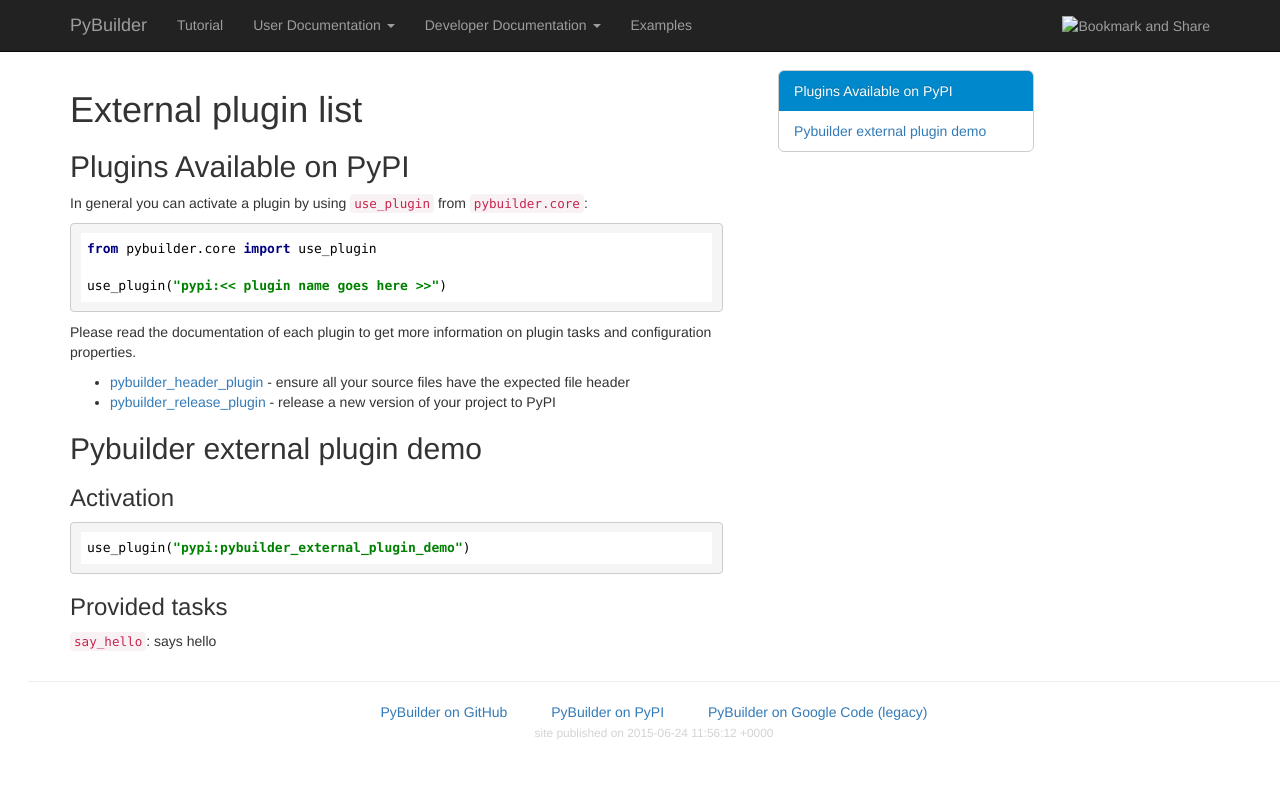
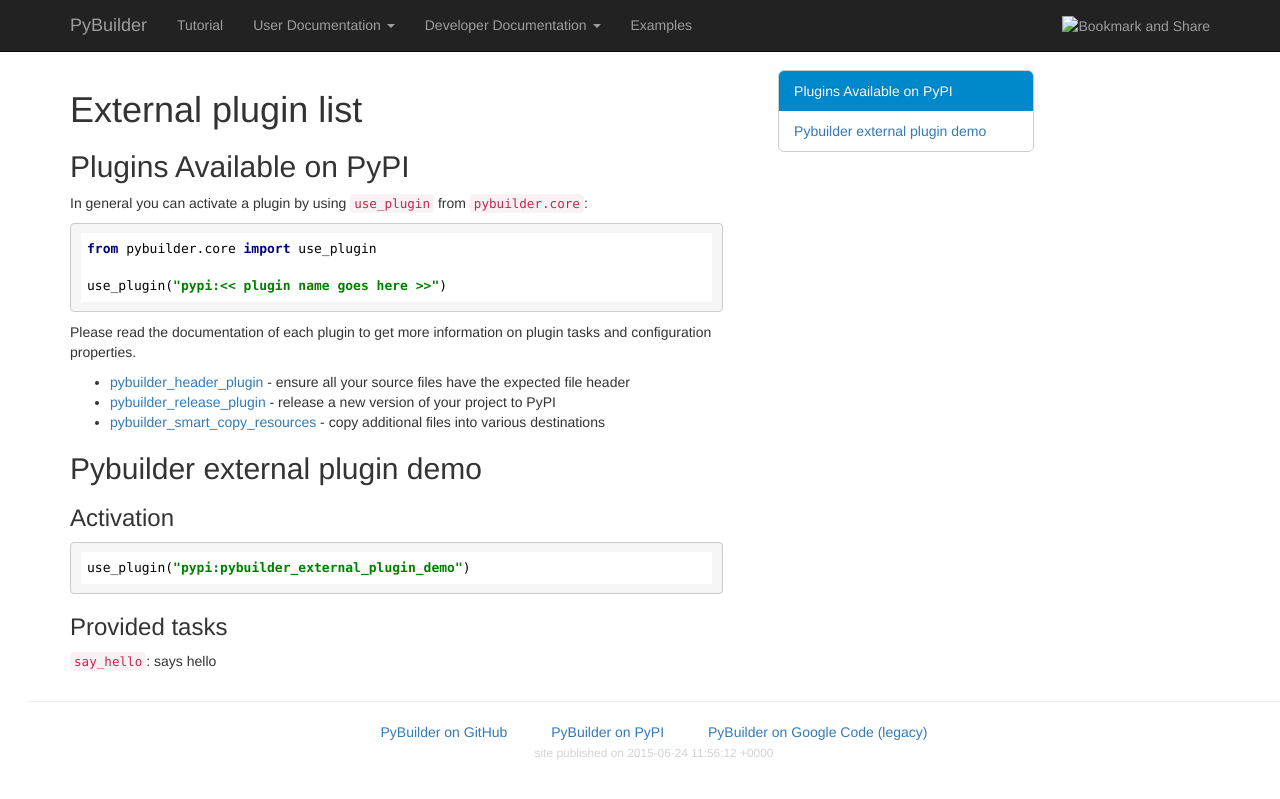
Before and after one commit to pybuilder/pybuilder.github.io, a Jekyll site: the page built from documentation/external_plugin_list.md, in a window 1280 px wide and 1396 px high. Shown: the top 799 px of the window. Built offline with Jekyll 4.4.1, drawn with Linux system fonts in a browser that asks for light colours; nearby versions of some CDN libraries.

Commit message:
Added: pybuilder-smart-copy-resources plugin to the list of external plugins

```diff
--- a/documentation/external_plugin_list.md
+++ b/documentation/external_plugin_list.md
@@ -18,6 +18,7 @@
 
 * [pybuilder_header_plugin](https://github.com/aelgru/pybuilder_header_plugin) - ensure all your source files have the expected file header
 * [pybuilder_release_plugin](https://github.com/aelgru/pybuilder_release_plugin) - release a new version of your project to PyPI
+* [pybuilder_smart_copy_resources](https://github.com/margru/pybuilder-smart-copy-resources) - copy additional files into various destinations
 
 ## Pybuilder external plugin demo
 
```
